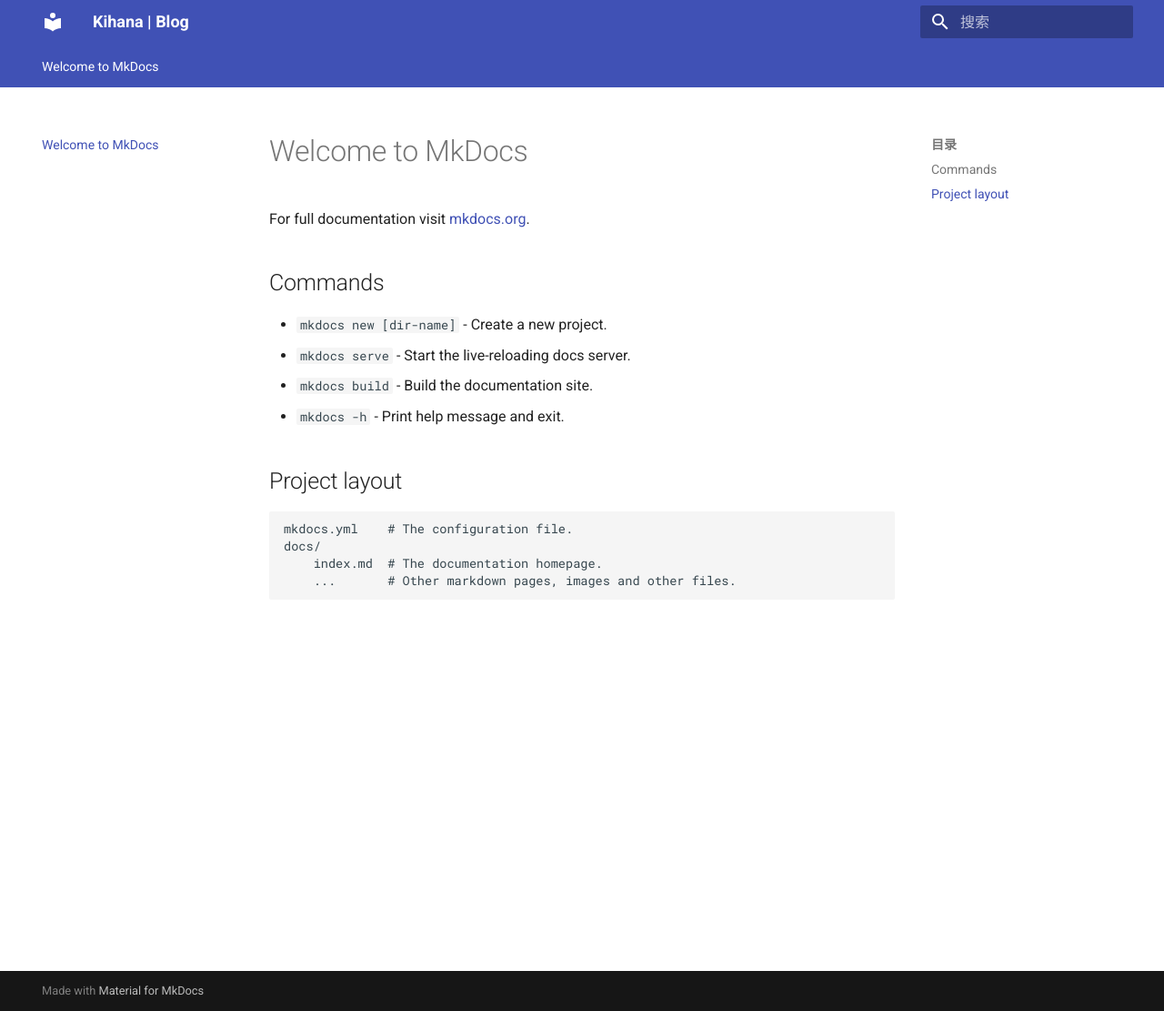
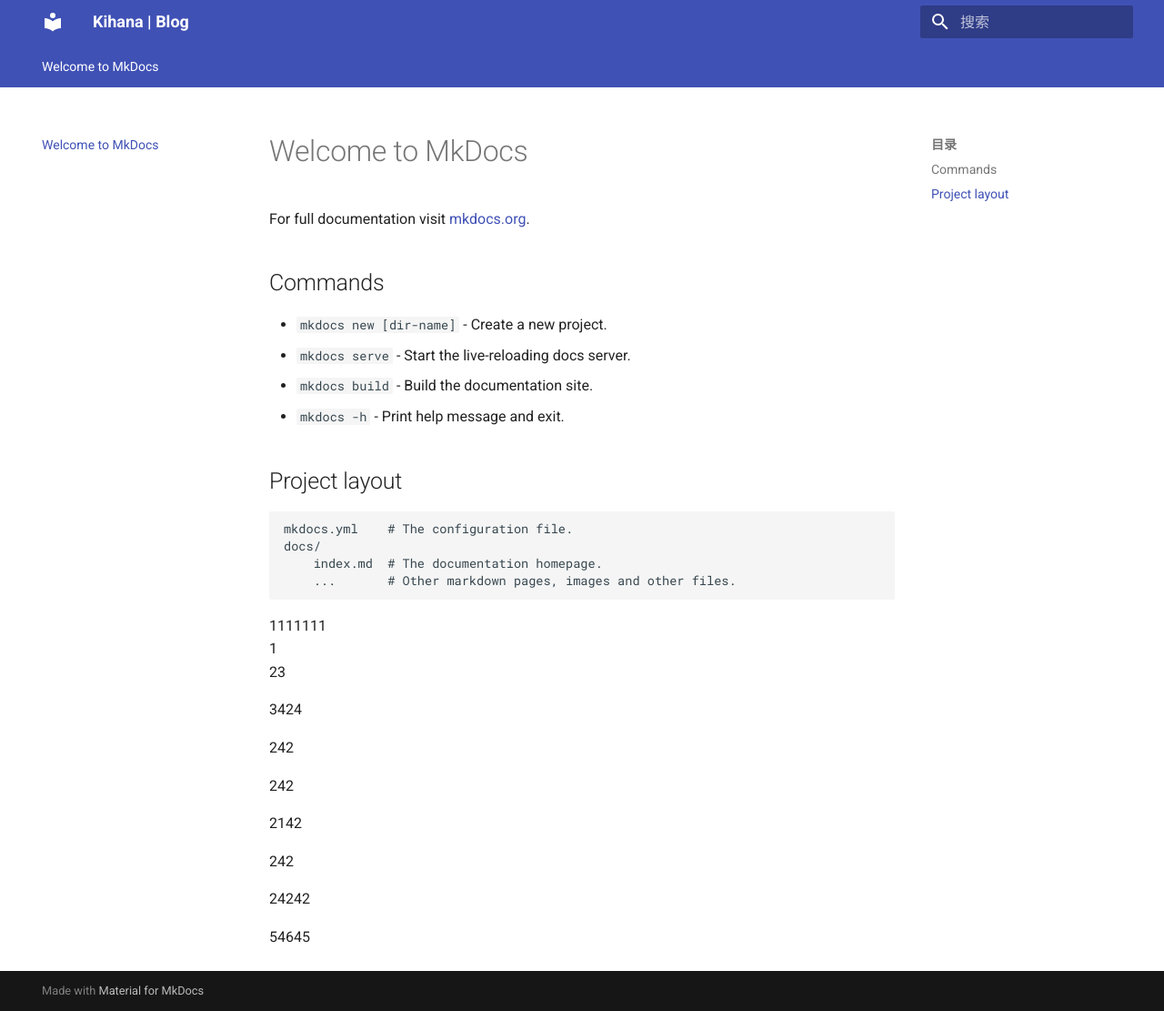
Before and after one commit to kihana2077/KihanaPage, an MkDocs documentation site: the page built from docs/index.md, in a window 1280 px wide and 1111 px high. Shown: the whole window at 91% size. Built offline with MkDocs 1.6.1 and Material for MkDocs 9.7.7, drawn with Linux system fonts in a browser that asks for light colours.

Commit message:
Update index.md

```diff
--- a/docs/index.md
+++ b/docs/index.md
@@ -15,3 +15,25 @@ For full documentation visit [mkdocs.org](https://www.mkdocs.org).
     docs/
         index.md  # The documentation homepage.
         ...       # Other markdown pages, images and other files.
+1111111
+1
+23
+
+3424
+
+242
+
+
+242
+
+
+2142
+
+
+242
+
+
+24242
+
+
+54645
```
